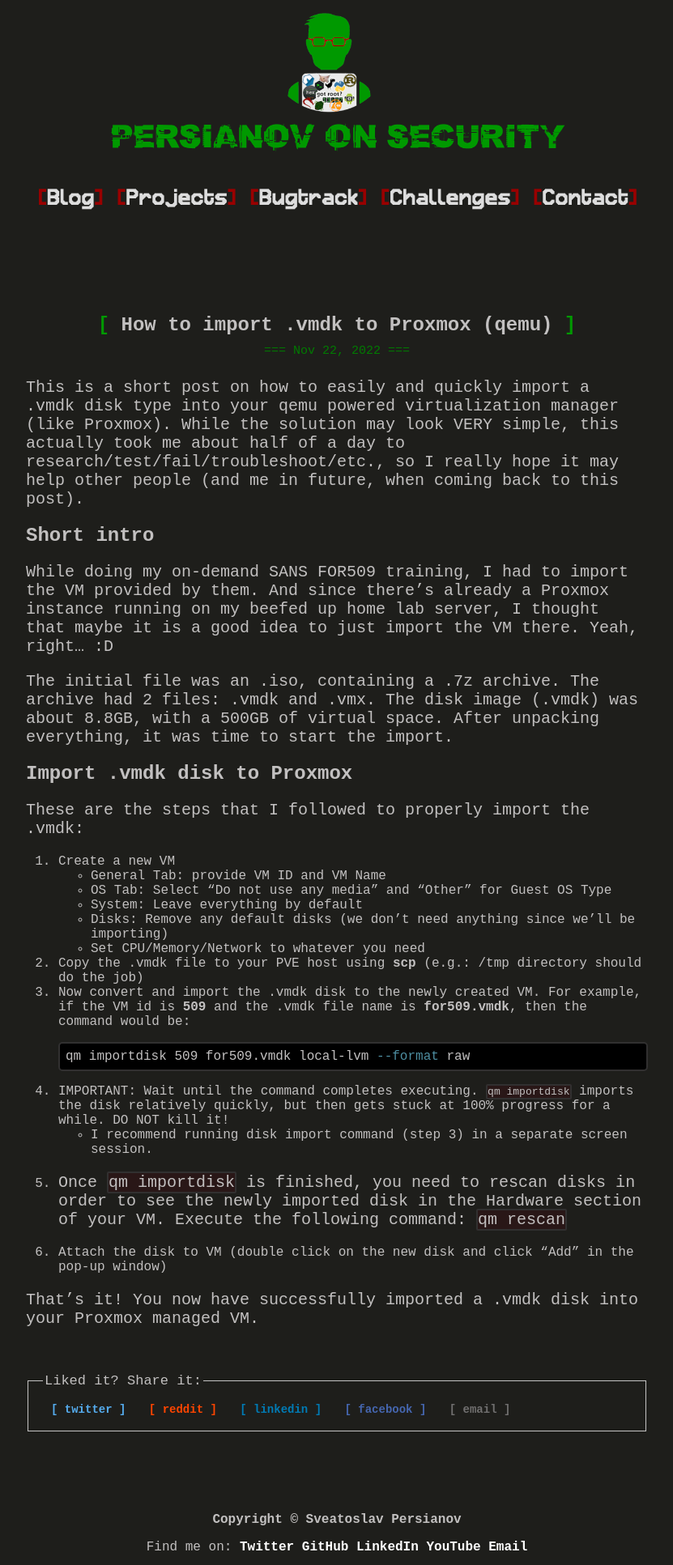
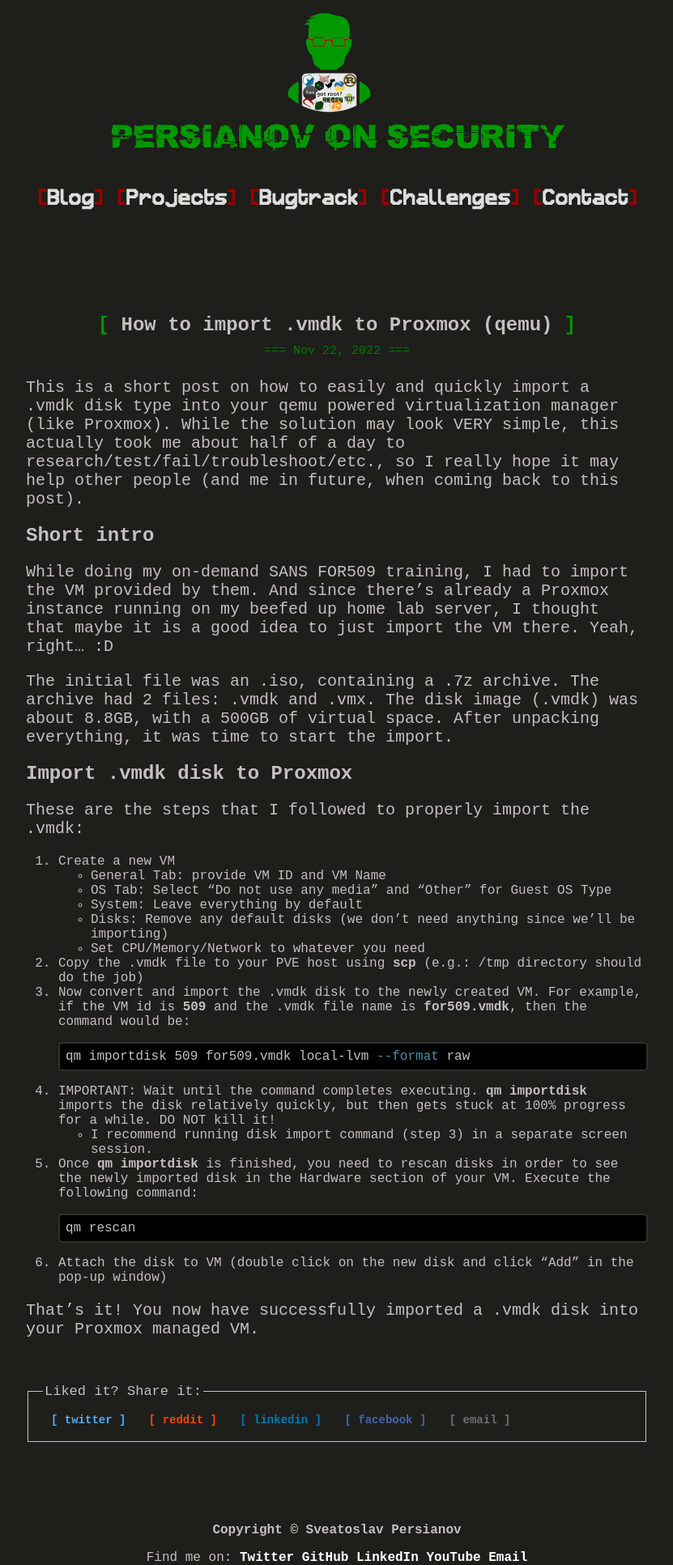
Before and after one commit to num1r0/num1r0.github.io, a Jekyll site: the page built from _posts/2022-11-22-how-to-import-vmdk-to-proxmox-qemu.md, in a window 1280 px wide. Shown: the whole page at 81% size, without its empty margins (224-1055 px from the left). Built offline with Jekyll 4.4.1, drawn with Linux system fonts in a browser that asks for light colours.

Commit message:
converted all commands to bash snippets

````diff
--- a/_posts/2022-11-22-how-to-import-vmdk-to-proxmox-qemu.md
+++ b/_posts/2022-11-22-how-to-import-vmdk-to-proxmox-qemu.md
@@ -31,10 +31,13 @@
 qm importdisk 509 for509.vmdk local-lvm --format raw
 ```
 
-4. IMPORTANT: Wait until the command completes executing. `qm importdisk` imports the disk relatively quickly, but then gets stuck at 100% progress for a while. DO NOT kill it!
+4. IMPORTANT: Wait until the command completes executing. **qm importdisk** imports the disk relatively quickly, but then gets stuck at 100% progress for a while. DO NOT kill it!
     - I recommend running disk import command (step 3) in a separate screen session.
 
-5. Once `qm importdisk` is finished, you need to rescan disks in order to see the newly imported disk in the Hardware section of your VM. Execute the following command: `qm rescan`
+5. Once **qm importdisk** is finished, you need to rescan disks in order to see the newly imported disk in the Hardware section of your VM. Execute the following command:
+```bash
+qm rescan
+```
 
 6. Attach the disk to VM (double click on the new disk and click "Add" in the pop-up window)
 
````
